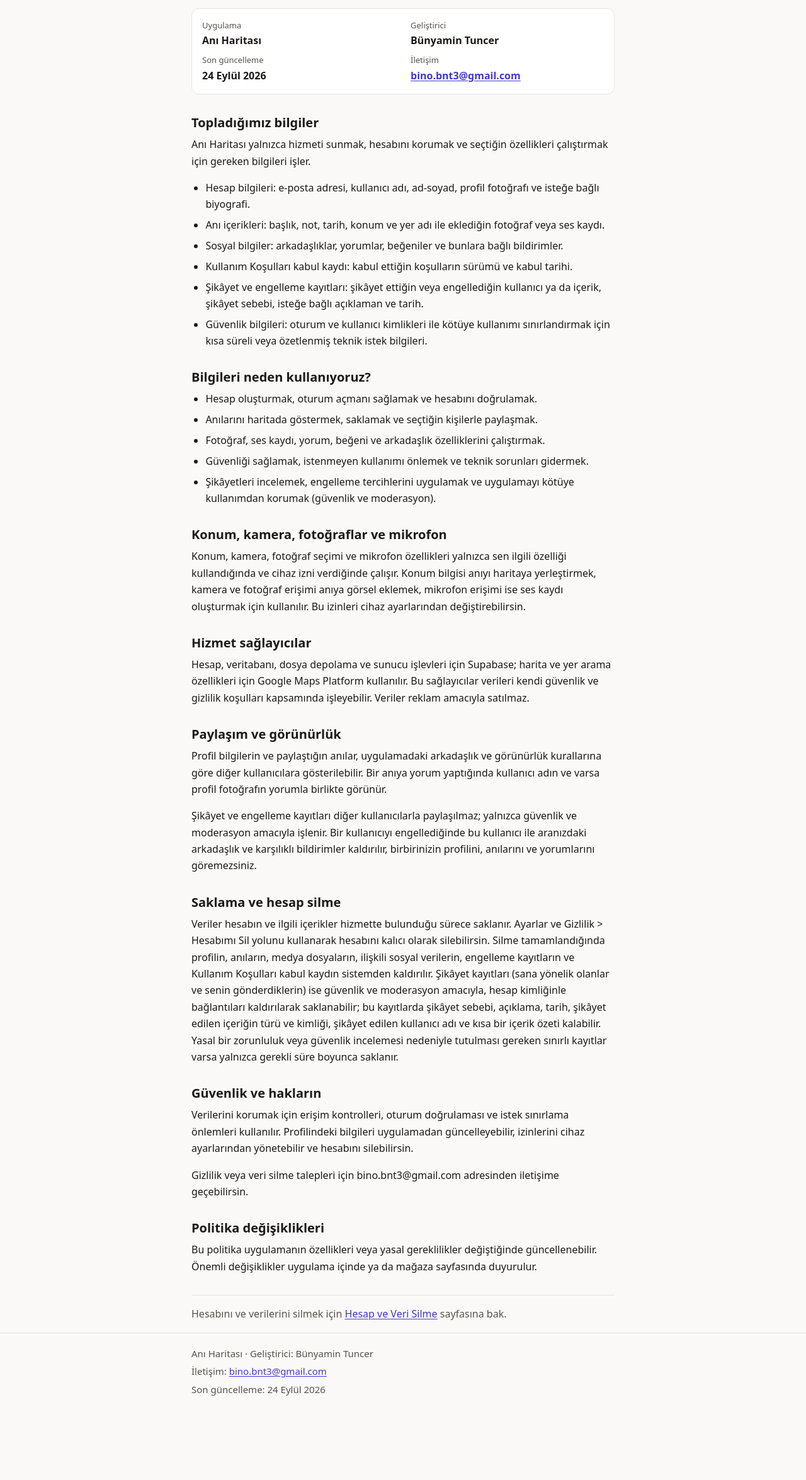
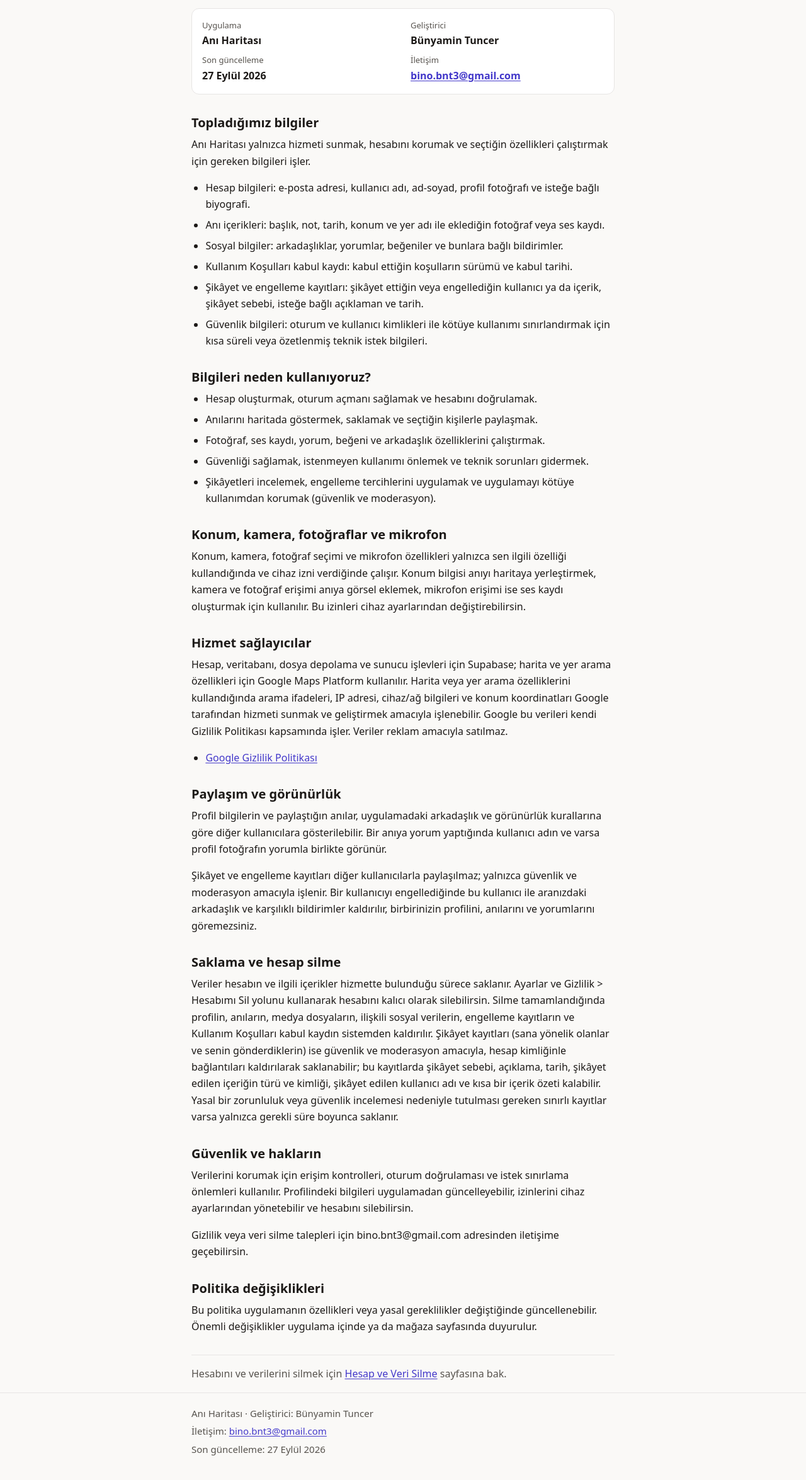
Before and after one commit to bunyamintuncer/ani-haritasi-legal, a plain HTML site: page privacy-policy.html in a window 1280 px wide. Shown: the part 158-2508 px from the top of the page at 63% size. Before the commit the page ends 2413 px from the top, so only its background shows below. Drawn offline with Linux system fonts and the light colour scheme.

Commit message:
docs: Google Maps yasal metinlerini güncelle

```diff
--- a/privacy-policy.html
+++ b/privacy-policy.html
@@ -28,7 +28,7 @@
     <dl class="meta">
       <div><dt>Uygulama</dt><dd>Anı Haritası</dd></div>
       <div><dt>Geliştirici</dt><dd>Bünyamin Tuncer</dd></div>
-      <div><dt>Son güncelleme</dt><dd>24 Eylül 2026</dd></div>
+      <div><dt>Son güncelleme</dt><dd>27 Eylül 2026</dd></div>
       <div><dt>İletişim</dt><dd><a href="mailto:bino.bnt3@gmail.com">bino.bnt3@gmail.com</a></dd></div>
     </dl>
 
@@ -63,7 +63,10 @@
 
     <section aria-labelledby="b4">
       <h2 id="b4">Hizmet sağlayıcılar</h2>
-      <p>Hesap, veritabanı, dosya depolama ve sunucu işlevleri için Supabase; harita ve yer arama özellikleri için Google Maps Platform kullanılır. Bu sağlayıcılar verileri kendi güvenlik ve gizlilik koşulları kapsamında işleyebilir. Veriler reklam amacıyla satılmaz.</p>
+      <p>Hesap, veritabanı, dosya depolama ve sunucu işlevleri için Supabase; harita ve yer arama özellikleri için Google Maps Platform kullanılır. Harita veya yer arama özelliklerini kullandığında arama ifadeleri, IP adresi, cihaz/ağ bilgileri ve konum koordinatları Google tarafından hizmeti sunmak ve geliştirmek amacıyla işlenebilir. Google bu verileri kendi Gizlilik Politikası kapsamında işler. Veriler reklam amacıyla satılmaz.</p>
+      <ul class="legal-links">
+        <li><a href="https://policies.google.com/privacy" target="_blank" rel="noopener noreferrer">Google Gizlilik Politikası</a></li>
+      </ul>
     </section>
 
     <section aria-labelledby="b5">
@@ -94,7 +97,7 @@
     <div class="wrap">
       <p>Anı Haritası &middot; Geliştirici: Bünyamin Tuncer</p>
       <p>İletişim: <a href="mailto:bino.bnt3@gmail.com">bino.bnt3@gmail.com</a></p>
-      <p>Son güncelleme: 24 Eylül 2026</p>
+      <p>Son güncelleme: 27 Eylül 2026</p>
     </div>
   </footer>
 </body>
```
Also changed, not shown: delete-account.html (+2 -2 lines), index.html (+2 -2 lines), terms-of-use.html (+17 -7 lines).
